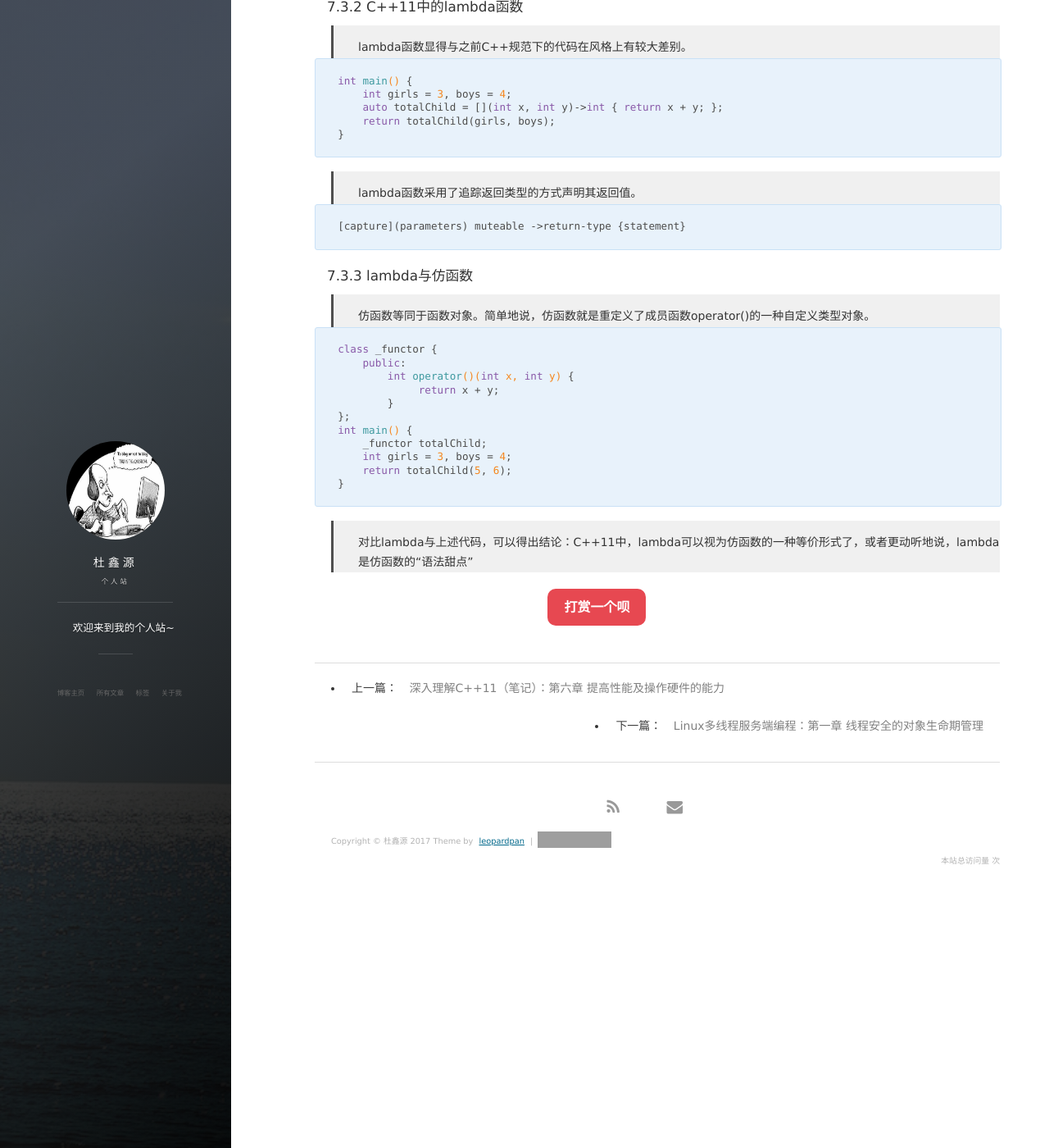
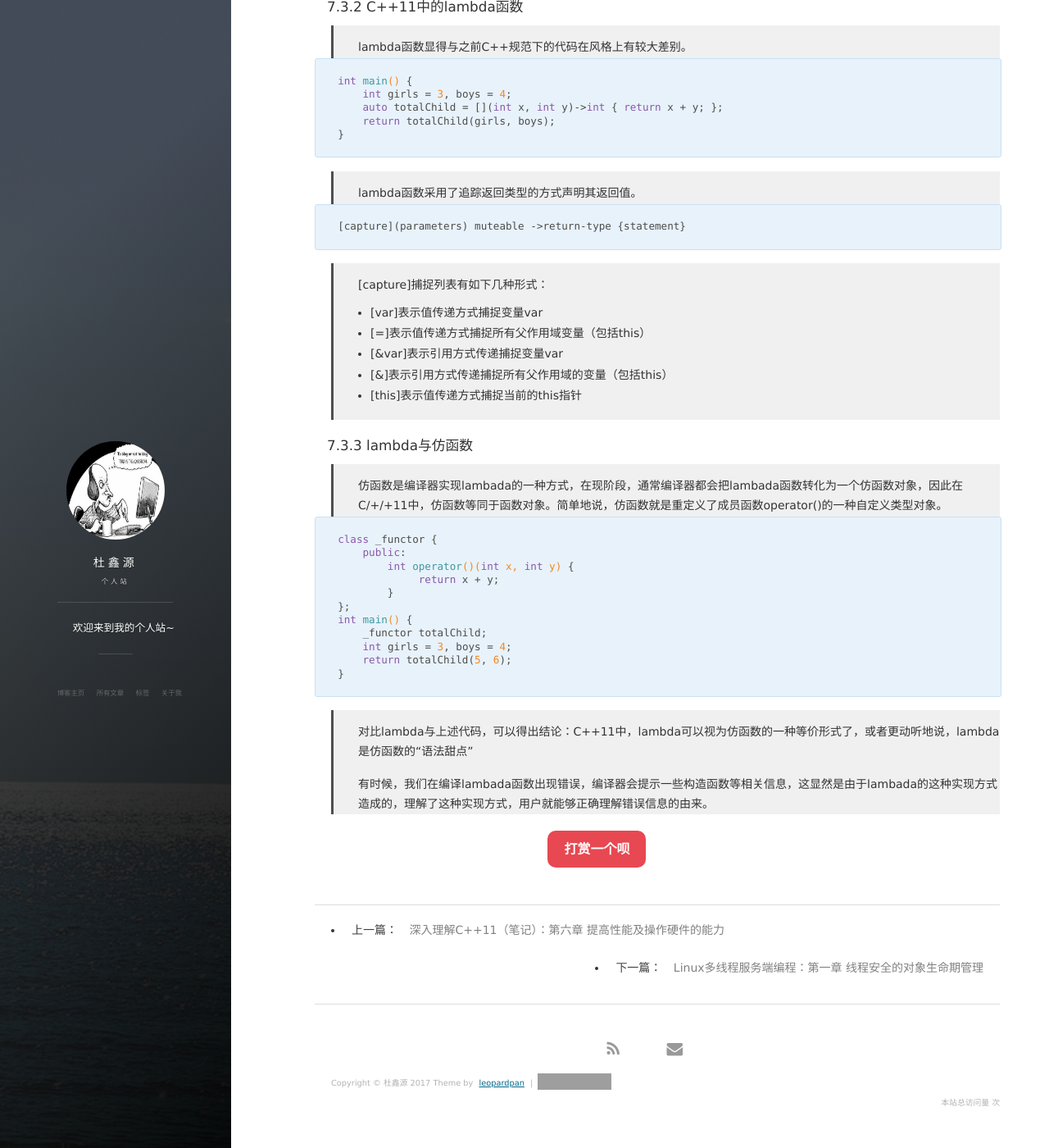
Before and after one commit to Dxyuan/Dxyuan.github.io, a Jekyll site: the page built from _posts/2017-03-18-cpp11-07.markdown, in a window 1280 px wide and 1400 px high, scrolled down 1697 px. Shown: the whole window at 82% size. Built offline with Jekyll 4.4.1, drawn with Linux system fonts in a browser that asks for light colours; nearby versions of some CDN libraries; comment, search, counter and statistics services are not loaded; grey boxes are pictures that could not be loaded.

Commit message:
Update 2017-03-18-cpp11-07.markdown
add lambada discreption

````diff
--- a/_posts/2017-03-18-cpp11-07.markdown
+++ b/_posts/2017-03-18-cpp11-07.markdown
@@ -101,10 +101,17 @@ int main() {
 ```cpp
 [capture](parameters) muteable ->return-type {statement}
 ```
+> [capture]捕捉列表有如下几种形式：
+- [var]表示值传递方式捕捉变量var
+- [=]表示值传递方式捕捉所有父作用域变量（包括this）
+- [&var]表示引用方式传递捕捉变量var
+- [&]表示引用方式传递捕捉所有父作用域的变量（包括this）
+- [this]表示值传递方式捕捉当前的this指针
+
 
 #### 7.3.3 lambda与仿函数
 
-> 仿函数等同于函数对象。简单地说，仿函数就是重定义了成员函数operator()的一种自定义类型对象。
+> 仿函数是编译器实现lambada的一种方式，在现阶段，通常编译器都会把lambada函数转化为一个仿函数对象，因此在C/+/+11中，仿函数等同于函数对象。简单地说，仿函数就是重定义了成员函数operator()的一种自定义类型对象。
 
 ```cpp
 class _functor {
@@ -121,3 +128,5 @@ int main() {
 ```
 
 > 对比lambda与上述代码，可以得出结论：C\+\+11中，lambda可以视为仿函数的一种等价形式了，或者更动听地说，lambda是仿函数的“语法甜点”
+
+> 有时候，我们在编译lambada函数出现错误，编译器会提示一些构造函数等相关信息，这显然是由于lambada的这种实现方式造成的，理解了这种实现方式，用户就能够正确理解错误信息的由来。
````
